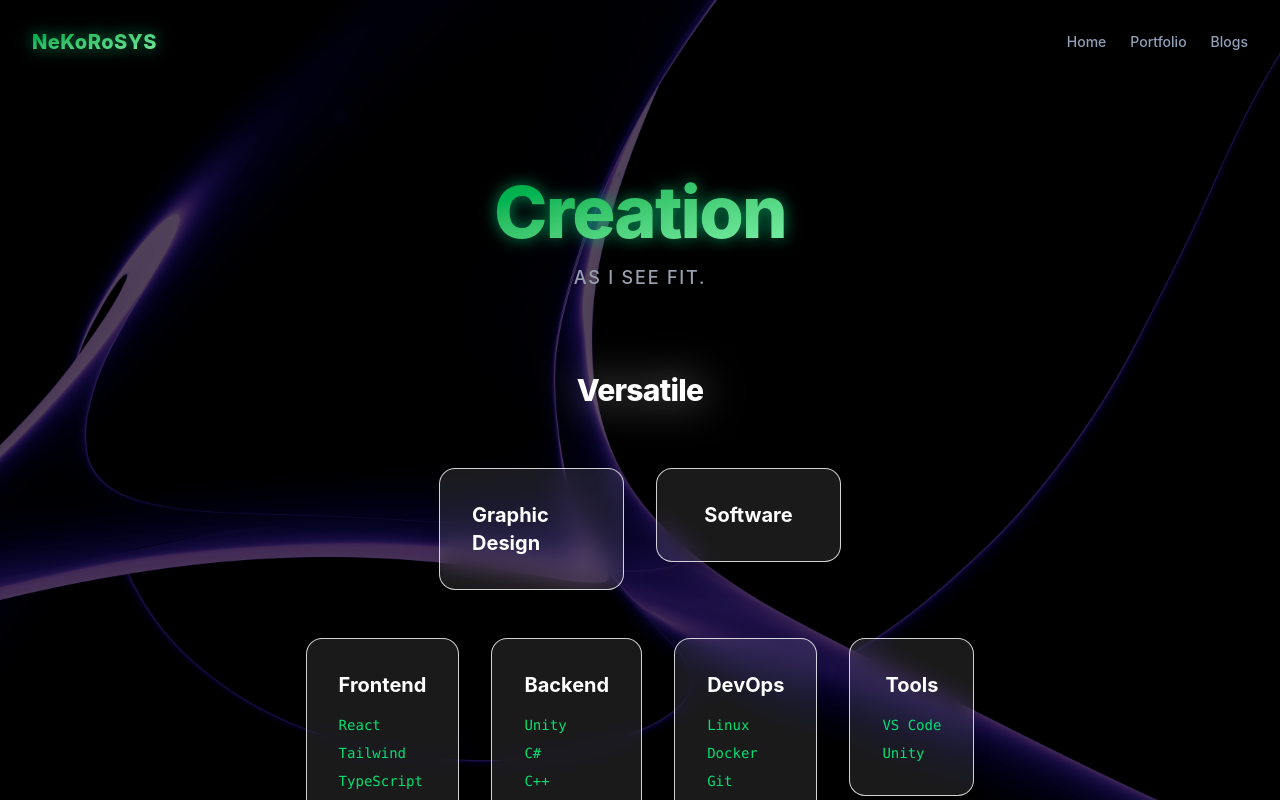
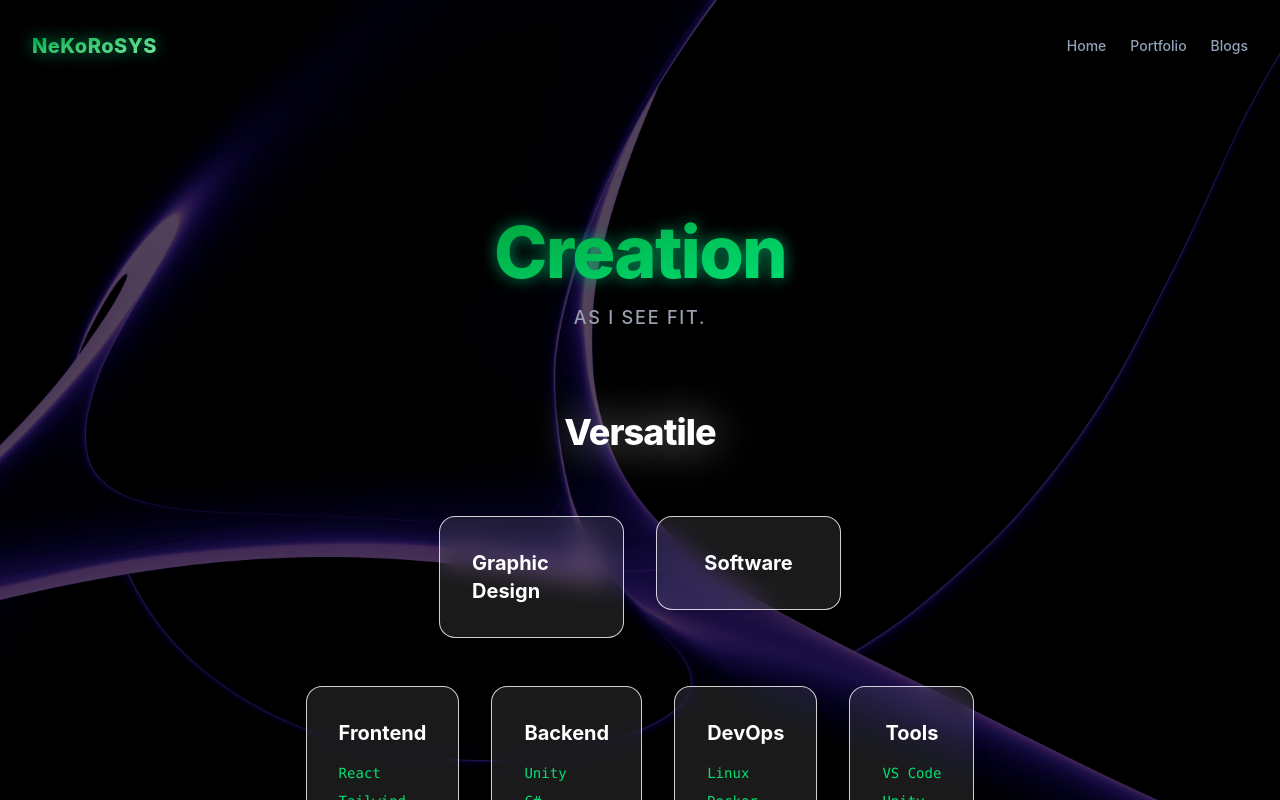
Before and after one commit to NeKoRoSYS/nekorosys.github.io, a React (Vite) app in the folder website/: page /#/portfolio in a window 1280 px wide. Shown: the top 800 px of the page. Built offline with nearby package versions, Linux system fonts and the light colour scheme.

Commit message:
asdsadasa

```diff
--- a/website/src/components/Bars.tsx
+++ b/website/src/components/Bars.tsx
@@ -9,7 +9,7 @@ export function HeaderBar() {
     <header className={`fixed top-0 left-0 w-full border-b ${ isAtTop ? "bg-transparent border-purple-400/0" : "backdrop-blur-md border-purple-400/80 bg-purple-950/20" } z-50 flex justify-center transition-[filter, colors] duration-300`}
     >
 
-      <div className="w-full max-w-7xl py-7 px-8 flex justify-between items-center">
+      <div className="w-full max-w-7xl py-8 px-8 flex justify-between items-center">
         <div className={`font-extrabold ${ isAtTop ? "drop-shadow-[0_0_8px_rgba(0,180,110,0.75)] text-transparent bg-clip-text bg-linear-to-br from-green-600 to-green-300" : "drop-shadow-[0_0_8px_rgba(255,255,255,0.5)]  text-white" } text-xl text-white-500 tracking-wide`}>
           NeKoRoSYS
         </div>
@@ -29,7 +29,7 @@ export function FooterBar() {
   return (
     <footer className="w-full mt-auto border-t border-gray-600/80 bg-gray-900/20 backdrop-blur-md z-50 flex flex-col justify-center">
 
-      <div className="w-full max-w-7xl pt-8 pb-15 px-7 flex justify-center items-center mx-auto">
+      <div className="w-full max-w-7xl pt-8 pb-16 px-7 flex justify-center items-center mx-auto">
         <nav className={`w-full flex justify-center gap-6 items-center text-sm font-medium ${Colors.textMutedNav}`}>
           <p>Made with 💜 by NeKoRoSYS</p>
         </nav>
--- a/website/src/components/Buttons.tsx
+++ b/website/src/components/Buttons.tsx
@@ -15,7 +15,7 @@ function ButtonBase({ children, onClick, className = '', radiusClass }: ButtonBa
       onClick={onClick}
       className={`btn-base ${className} cursor-pointer border ${radiusClass} ${
         !className ? Colors.interactable : ''
-      } px-10 py-3 transition-all ${Animations.riseOnHover}`}
+      } px-10 py-4 transition-all ${Animations.riseOnHover}`}
     >
       {children}
     </button>
--- a/website/src/components/HeaderBar.tsx
+++ /dev/null
@@ -1,26 +0,0 @@
-import { Link } from "react-router-dom";
-import { CheckScrollOnTop } from '../shared/Effects'
-import Colors from "../shared/Colors";
-
-export default function HeaderBar() {
-  const isAtTop = CheckScrollOnTop();
-
-  return (
-    <header className={`fixed top-0 left-0 w-full border-b ${ isAtTop ? "bg-transparent border-purple-400/0" : "backdrop-blur-md border-purple-400/80 bg-purple-950/20" } z-50 flex justify-center transition-[filter, colors] duration-300`}
-    >
-
-      <div className="w-full max-w-7xl py-7 px-8 flex justify-between items-center">
-        <div className={`font-extrabold ${ isAtTop ? "drop-shadow-[0_0_8px_rgba(0,180,110,0.75)] text-transparent bg-clip-text bg-linear-to-br from-green-600 to-green-300" : "drop-shadow-[0_0_8px_rgba(255,255,255,0.5)]  text-white" } text-xl text-white-500 tracking-wide`}>
-          NeKoRoSYS
-        </div>
-
-        <nav className={`flex gap-6 text-sm font-medium ${Colors.textMutedNav}`}>
-          <Link to="/home" className="hover:text-purple-400 transition-all">Home</Link>
-          <Link to="/portfolio" className="hover:text-purple-400 transition-all">Portfolio</Link>
-          <Link to="/blogs" className="hover:text-purple-400 transition-all">Blogs</Link>
-        </nav>
-      </div>
-
-    </header>
-  );
-}
--- a/website/src/pages/Portfolio.tsx
+++ b/website/src/pages/Portfolio.tsx
@@ -6,11 +6,11 @@ import Colors from '../shared/Colors'
 export default function Portfolio() {
   return (
     <PageWrapper>
-        <div className="flex flex-col w-full items-center animate-in fade-in duration-700 mt-32 mb-15">
+        <div className="flex flex-col w-full items-center animate-in fade-in duration-700 mt-42 mb-16">
 
             <div className="mt-12 mb-20 text-center">
                 <FadeIn delay={0.1}>
-                    <h1 className="text-5xl md:text-7xl font-extrabold drop-shadow-[0_0_8px_rgba(0,180,110,0.75)] text-transparent bg-clip-text bg-linear-to-br from-green-600 to-green-300 tracking-tight">
+                    <h1 className="text-5xl md:text-7xl font-extrabold drop-shadow-[0_0_8px_rgba(0,180,110,0.75)] text-transparent bg-clip-text bg-linear-to-br from-green-600 to-green-400 tracking-tight">
                         Creation
                     </h1>
                     <p className="mt-4 text-gray-400 text-lg tracking-widest uppercase font-medium">
@@ -20,27 +20,27 @@ export default function Portfolio() {
             </div>
 
             <FadeIn delay={0.2}>
-                <h1 className='mb-15 text-3xl font-extrabold text-white tracking-tight drop-shadow-[0_0_20px_rgba(255,255,255,0.5)]'>Versatile</h1>
+                <h1 className='mb-16 text-4xl font-extrabold text-white tracking-tight drop-shadow-[0_0_20px_rgba(255,255,255,0.5)]'>Versatile</h1>
             </FadeIn>
 
             <div className="flex flex-col md:flex-row md:gap-8 max-w-6xl px-4">
                 <HoverCard>
-                    <div className="flex justify-center-safe items-center gap-3">
-                        <h3 className="font-bold text-xl text-white">Graphic Design</h3>
+                    <div className="flex justify-center-safe items-center gap-4">
+                        <h4 className="font-bold text-xl text-white">Graphic Design</h4>
                     </div>
                 </HoverCard>
                 <HoverCard>
-                    <div className="flex justify-center-safe items-center gap-3">
-                        <h3 className="font-bold text-xl text-white">Software</h3>
+                    <div className="flex justify-center-safe items-center gap-4">
+                        <h4 className="font-bold text-xl text-white">Software</h4>
                     </div>
                 </HoverCard>
             </div>
             <div className="flex flex-col md:flex-row md:gap-8 max-w-6xl px-4 mb-20">
                 <HoverCard>
-                    <div className="flex justify-center-safe items-center gap-3 mb-4">
-                        <h3 className="font-bold text-xl text-white">Frontend</h3>
+                    <div className="flex justify-center-safe items-center gap-4 mb-4">
+                        <h4 className="font-bold text-xl text-white">Frontend</h4>
                     </div>
-                    <div className="space-y-2 text-sm text-gray-300">
+                    <div className="space-y-2 text-sm text-gray-400">
                         <p><span className={`${Colors.textAccent} font-mono`}>React</span></p>
                         <p><span className={`${Colors.textAccent} font-mono`}>Tailwind</span></p>
                         <p><span className={`${Colors.textAccent} font-mono`}>TypeScript</span></p>
@@ -50,10 +50,10 @@ export default function Portfolio() {
                     </div>
                 </HoverCard>
                 <HoverCard>
-                    <div className="flex justify-center-safe items-center gap-3 mb-4">
-                        <h3 className="font-bold text-xl text-white">Backend</h3>
+                    <div className="flex justify-center-safe items-center gap-4 mb-4">
+                        <h4 className="font-bold text-xl text-white">Backend</h4>
                     </div>
-                    <div className="space-y-2 text-sm text-gray-300">
+                    <div className="space-y-2 text-sm text-gray-400">
                         <p><span className={`${Colors.textAccent} font-mono`}>Unity</span></p>
                         <p><span className={`${Colors.textAccent} font-mono`}>C#</span></p>
                         <p><span className={`${Colors.textAccent} font-mono`}>C++</span></p>
@@ -64,10 +64,10 @@ export default function Portfolio() {
                     </div>
                 </HoverCard>
                 <HoverCard>
-                    <div className="flex justify-center-safe items-center gap-3 mb-4">
-                        <h3 className="font-bold text-xl text-white">DevOps</h3>
+                    <div className="flex justify-center-safe items-center gap-4 mb-4">
+                        <h4 className="font-bold text-xl text-white">DevOps</h4>
                     </div>
-                    <div className="space-y-2 text-sm text-gray-300">
+                    <div className="space-y-2 text-sm text-gray-400">
                         <p><span className={`${Colors.textAccent} font-mono`}>Linux</span></p>
                         <p><span className={`${Colors.textAccent} font-mono`}>Docker</span></p>
                         <p><span className={`${Colors.textAccent} font-mono`}>Git</span></p>
@@ -75,10 +75,10 @@ export default function Portfolio() {
                     </div>
                 </HoverCard>
                 <HoverCard>
-                    <div className="flex justify-center-safe items-center gap-3 mb-4">
-                        <h3 className="font-bold text-xl text-white">Tools</h3>
+                    <div className="flex justify-center-safe items-center gap-4 mb-4">
+                        <h4 className="font-bold text-xl text-white">Tools</h4>
                     </div>
-                    <div className="space-y-2 text-sm text-gray-300">
+                    <div className="space-y-2 text-sm text-gray-400">
                         <p><span className={`${Colors.textAccent} font-mono`}>VS Code</span></p>
                         <p><span className={`${Colors.textAccent} font-mono`}>Unity</span></p>
                     </div>
@@ -87,18 +87,18 @@ export default function Portfolio() {
 
             <div className="flex flex-col gap-8 w-full px-4">
                 <PopoutPanel>
-                    <div className="flex items-center gap-3 mb-4">
+                    <div className="flex items-center gap-4 mb-4">
                         <h1 className="font-bold text-5x1 text-white">My Projects</h1>
                     </div>
-                    <div className="space-y-2 text-sm text-gray-300">
+                    <div className="space-y-2 text-sm text-gray-400">
                     </div>
                 </PopoutPanel>
 
                 <PopoutBlock>
-                    <div className="flex items-center gap-3 mb-4">
-                        <h3 className="font-bold text-xl text-white">Work With Me</h3>
+                    <div className="flex items-center gap-4 mb-4">
+                        <h4 className="font-bold text-xl text-white">Work With Me</h4>
                     </div>
-                    <div className="space-y-2 text-sm text-gray-300">
+                    <div className="space-y-2 text-sm text-gray-400">
                     </div>
                 </PopoutBlock>
             </div>
```
Also changed, not shown: website/src/pages/Home.tsx (+7 -7 lines).
